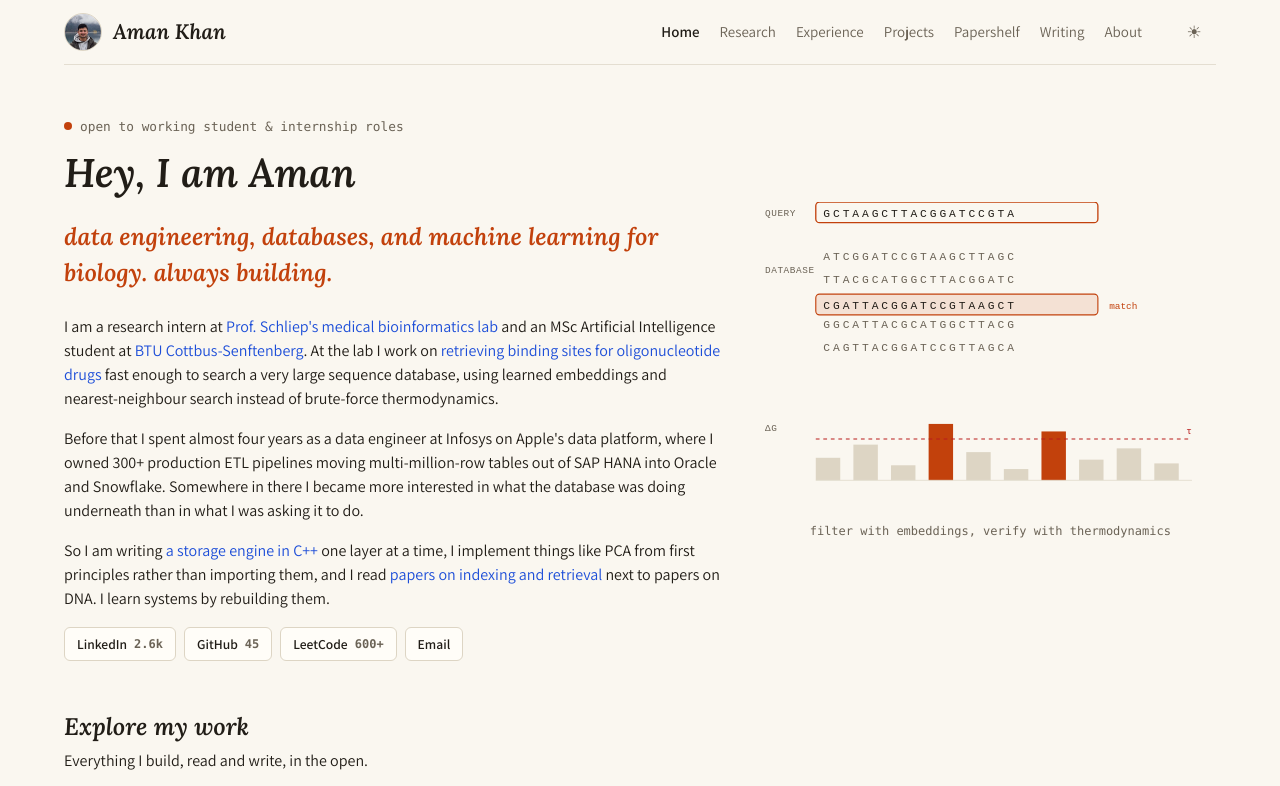
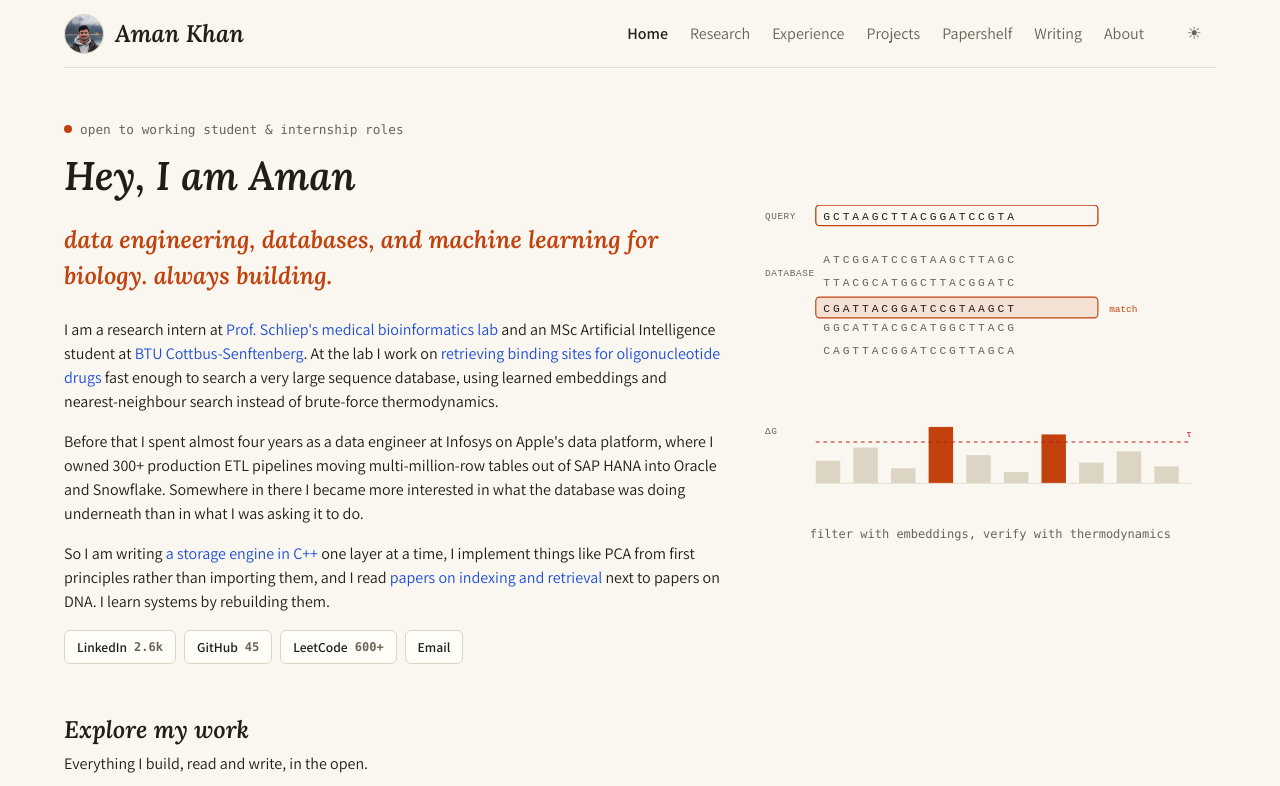
Before and after one commit to aman7kh8an6/aman7kh8an6.github.io, a plain HTML site: page index.html in a window 1280 px wide. Shown: the top 786 px of the page. Drawn offline with Linux system fonts and the light colour scheme.

Commit message:
Larger header type: 16px nav, 24px name

```diff
--- a/index.html
+++ b/index.html
@@ -5,7 +5,7 @@
 <meta name="viewport" content="width=device-width, initial-scale=1">
 <title>Aman Khan — data engineering, databases, ML for biology</title>
 <link rel="preconnect" href="https://fonts.googleapis.com"><link rel="preconnect" href="https://fonts.gstatic.com" crossorigin><link href="https://fonts.googleapis.com/css2?family=Lora:ital,wght@1,500;1,600&family=Assistant:wght@400;500;600;700&display=swap" rel="stylesheet">
-<link rel="stylesheet" href="site.css?v=bb5593b2">
+<link rel="stylesheet" href="site.css?v=f75156b5">
 <script>try{var t=localStorage.getItem("theme");if(t)document.documentElement.dataset.theme=t}catch(e){}</script>
 </head>
 <body>
--- a/site.css
+++ b/site.css
@@ -45,14 +45,14 @@ h3{margin:0;font:600 16px/24px Assistant,sans-serif;color:var(--white)}
 
 /* header */
 header{margin-bottom:8px}
-header .col{display:flex;align-items:center;gap:26px;min-height:64px;flex-wrap:wrap;padding-block:10px;
+header .col{display:flex;align-items:center;gap:24px;min-height:68px;flex-wrap:wrap;padding-block:10px;
   border-bottom:1px solid var(--line)}
-header .avatar{width:38px;height:38px;border-radius:50%;object-fit:cover;flex:none;border:1px solid var(--cardline);display:block}
+header .avatar{width:40px;height:40px;border-radius:50%;object-fit:cover;flex:none;border:1px solid var(--cardline);display:block}
 header .brand{display:flex;align-items:center;gap:11px;margin-right:auto;text-decoration:none}
 header .brand:hover{text-decoration:none}
-header .name{font:italic 600 21px/1.2 Lora,Georgia,serif;color:var(--ink)}
-nav{display:flex;flex-wrap:wrap;gap:4px 20px}
-nav a{color:var(--soft);font-size:15px;padding:6px 0}
+header .name{font:italic 600 24px/36px Lora,Georgia,serif;color:var(--ink)}
+nav{display:flex;flex-wrap:wrap;gap:2px 22px}
+nav a{color:var(--soft);font:400 16px/24px Assistant,sans-serif;padding:7px 0}
 nav a:hover{color:var(--ink);text-decoration:none}
 nav a[aria-current=page]{color:var(--ink);font-weight:600}
 
```
Also changed, not shown: about.html (+1 -1 lines), experience.html (+1 -1 lines), papershelf.html (+1 -1 lines), projects.html (+1 -1 lines), research.html (+1 -1 lines), writing.html (+1 -1 lines).
